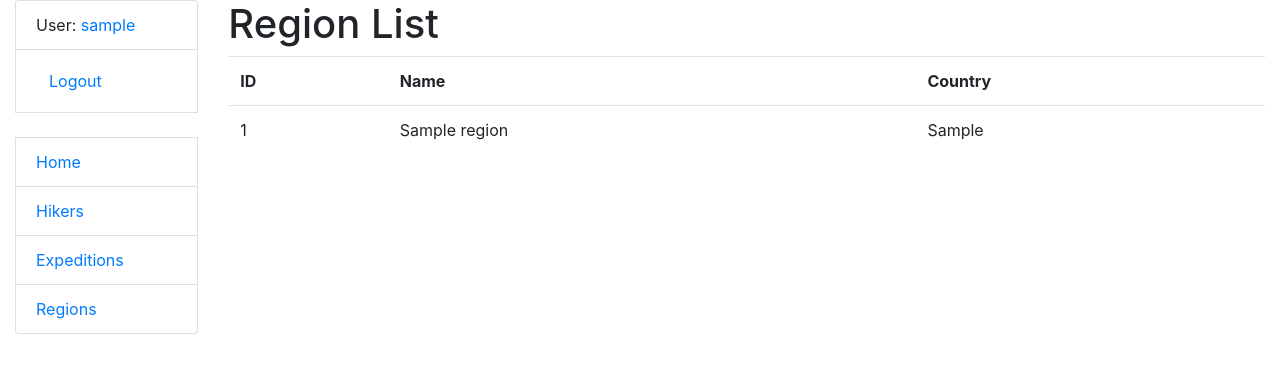
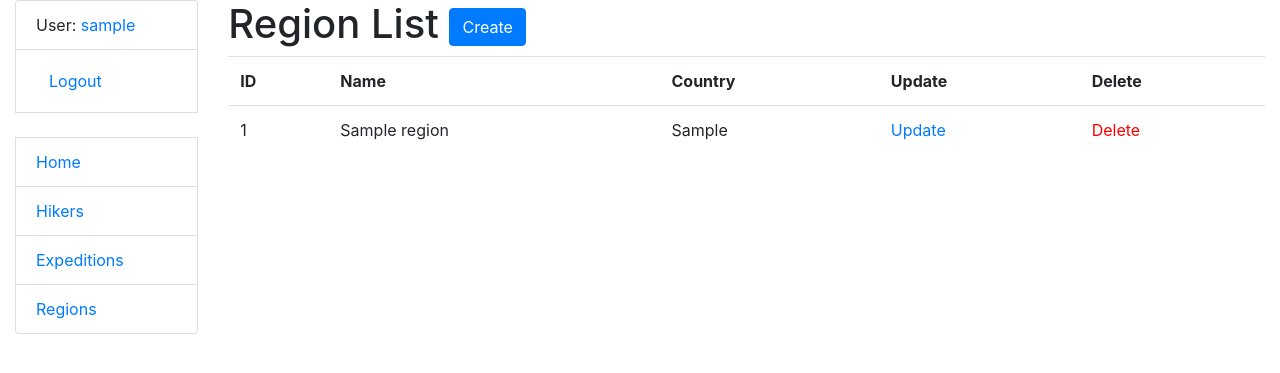
Before and after one commit to StychukMariia/hiking-trip-manager, a Django app: page /regions/ in a window 1280 px wide. Shown: the top 373 px of the page. Run offline with Django 5.2, Linux system fonts and the light colour scheme; a user stored in the database is signed in; tables that the repository leaves empty hold one stand-in row (values such as "Sample post").

Commit message:
implement CRUD operations for Region model

```diff
--- a/hikes/urls.py
+++ b/hikes/urls.py
@@ -5,7 +5,7 @@ from .views import (
     HikerDetailView,
     RegionListView,
     ExpeditionListView,
-    ExpeditionDetailView,
+    ExpeditionDetailView, RegionCreateView, RegionUpdateView, RegionDeleteView,
 )
 
 app_name = "hikes"
@@ -13,6 +13,21 @@ app_name = "hikes"
 urlpatterns = [
     path("", index, name="index"),
     path("regions/", RegionListView.as_view(), name="region-list"),
+    path(
+        "regions/create/",
+        RegionCreateView.as_view(),
+        name="region-create"
+    ),
+    path(
+        "regions/<int:pk>/update/",
+        RegionUpdateView.as_view(),
+        name="region-update"
+    ),
+    path(
+        "regions/<int:pk>/delete/",
+        RegionDeleteView.as_view(),
+        name="region-delete"
+    ),
     path("hikers/", HikerListView.as_view(), name="hiker-list"),
     path(
         "hikers/<int:pk>/",
--- a/hikes/views.py
+++ b/hikes/views.py
@@ -1,7 +1,8 @@
 from django.contrib.auth.decorators import login_required
 from django.contrib.auth.mixins import LoginRequiredMixin
 from django.shortcuts import render
-from django.views.generic import ListView, DetailView
+from django.urls import reverse_lazy
+from django.views.generic import ListView, DetailView, CreateView, UpdateView, DeleteView
 
 from hikes.models import (
     Hiker,
@@ -33,6 +34,23 @@ class RegionListView(LoginRequiredMixin, ListView):
     model = Region
 
 
+class RegionCreateView(LoginRequiredMixin, CreateView):
+    model = Region
+    fields = "__all__"
+    success_url = reverse_lazy("hikes:region-list")
+
+
+class RegionUpdateView(LoginRequiredMixin, UpdateView):
+    model = Region
+    fields = "__all__"
+    success_url = reverse_lazy("hikes:region-list")
+
+
+class RegionDeleteView(LoginRequiredMixin, DeleteView):
+    model = Region
+    success_url = reverse_lazy("hikes:region-list")
+
+
 class HikerListView(LoginRequiredMixin, ListView):
     model = Hiker
 
--- a/templates/hikes/region_list.html
+++ b/templates/hikes/region_list.html
@@ -1,7 +1,12 @@
 {% extends "base.html" %}
 
 {% block content %}
-  <h1>Region List</h1>
+  <h1>
+    Region List
+    <a href="{% url "hikes:region-create" %}" class="btn btn-primary link-to-page">
+      Create
+    </a>
+  </h1>
 
   {% if region_list %}
     <table class="table">
@@ -9,6 +14,8 @@
         <th>ID</th>
         <th>Name</th>
         <th>Country</th>
+        <th>Update</th>
+        <th>Delete</th>
       </tr>
 
       {% for region in region_list %}
@@ -22,6 +29,16 @@
           <td>
               {{ region.country }}
           </td>
+          <td>
+            <a href="{% url "hikes:region-update" pk=region.id %}">
+              Update
+            </a>
+          </td>
+          <td>
+            <a style="color: red" href="{% url "hikes:region-delete" pk=region.id %}">
+              Delete
+            </a>
+          </td>
         </tr>
       {% endfor %}
     </table>
```
Also changed, not shown: templates/hikes/region_confirm_delete.html (added, +13 -0 lines), templates/hikes/region_form.html (added, +12 -0 lines).
